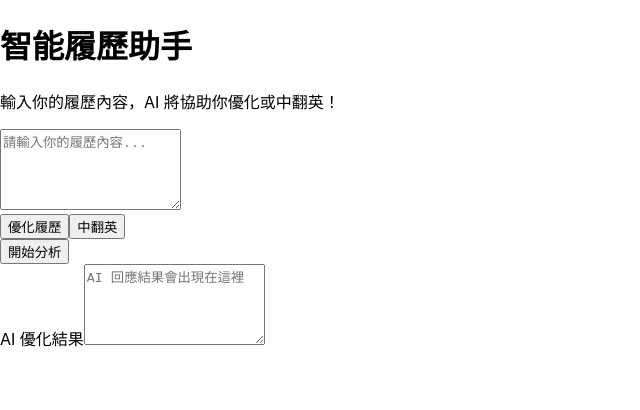
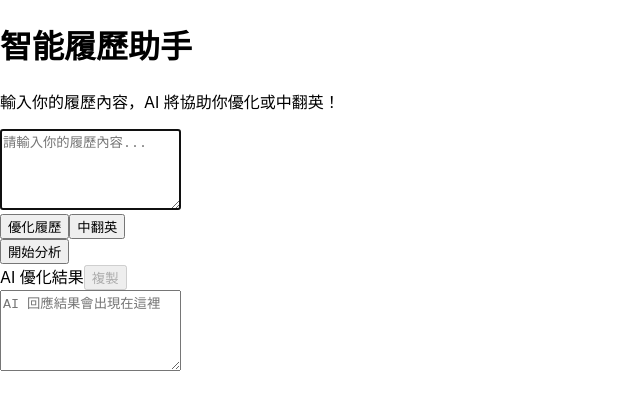
Before and after one commit to zone1059123/Smart-Resume, a React (Create React App) app in the folder frontend/: page / in a window 1280 px wide. Shown: the top 410 px of the page, without its empty margins (0-640 px from the left). Built offline with nearby package versions, Linux system fonts and the light colour scheme.

Commit message:
debug all

```diff
--- a/frontend/src/App.js
+++ b/frontend/src/App.js
@@ -1,10 +1,24 @@
-import { useState } from "react";
+import { useState, useRef, useEffect } from "react";
 
 function App() {
   const [inputText, setInputText] = useState("");
   const [outputText, setOutputText] = useState("");
   const [mode, setMode] = useState("improve");
   const [loading, setLoading] = useState(false);
+  const outputRef = useRef(null);
+  const inputRef = useRef(null);
+
+  // 自動聚焦輸入框
+  useEffect(() => {
+    inputRef.current?.focus();
+  }, []);
+
+  // 結果自動滾動到底
+  useEffect(() => {
+    if (outputRef.current) {
+      outputRef.current.scrollTop = outputRef.current.scrollHeight;
+    }
+  }, [outputText]);
 
   const handleSubmit = async () => {
     if (!inputText.trim()) {
@@ -31,6 +45,13 @@ function App() {
     }
   };
 
+  // 複製結果到剪貼簿
+  const handleCopy = () => {
+    if (outputText) {
+      navigator.clipboard.writeText(outputText);
+    }
+  };
+
   return (
     <div className="min-h-screen bg-gradient-to-br from-blue-50 to-blue-100 flex items-center justify-center">
       <div className="w-full max-w-xl bg-white shadow-xl rounded-2xl p-8 space-y-6">
@@ -39,6 +60,7 @@ function App() {
           輸入你的履歷內容，AI 將協助你優化或中翻英！
         </p>
         <textarea
+          ref={inputRef}
           className="w-full border border-blue-200 focus:border-blue-400 transition p-3 rounded-lg text-gray-700 resize-none"
           rows="5"
           placeholder="請輸入你的履歷內容..."
@@ -97,8 +119,19 @@ function App() {
           )}
         </button>
         <div>
-          <label className="block text-gray-600 font-medium mb-2">AI 優化結果</label>
+          <div className="flex items-center mb-2">
+            <label className="block text-gray-600 font-medium flex-1">AI 優化結果</label>
+            <button
+              className="ml-2 px-3 py-1 bg-gray-200 rounded text-sm hover:bg-gray-300 transition"
+              onClick={handleCopy}
+              disabled={!outputText}
+              title="複製結果"
+            >
+              複製
+            </button>
+          </div>
           <textarea
+            ref={outputRef}
             className="w-full border border-gray-200 p-3 rounded-lg bg-gray-50 text-gray-700 resize-none"
             rows="5"
             readOnly
```
Also changed, not shown: 1 other file (tests, documents, lock files or other folders).
